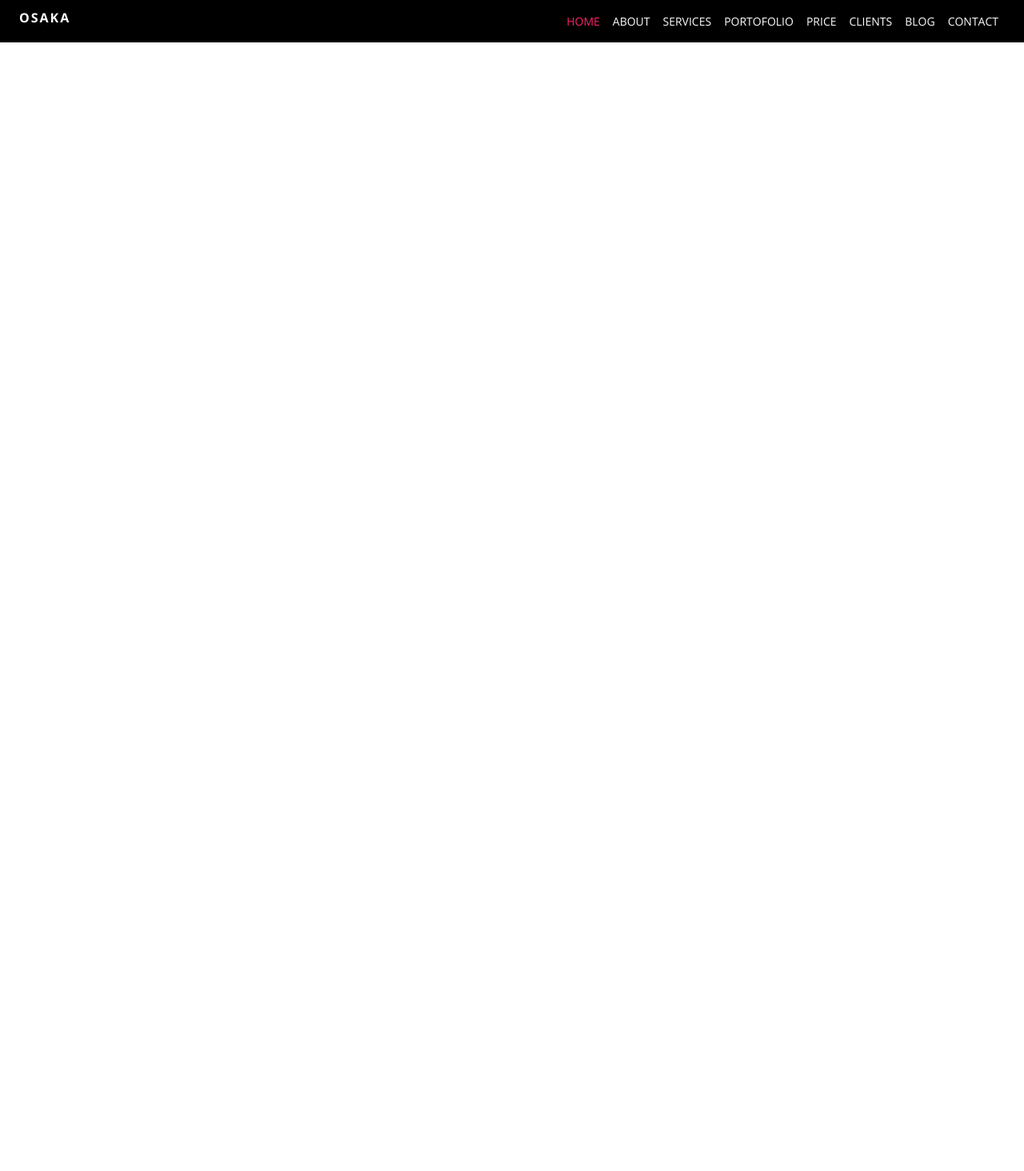
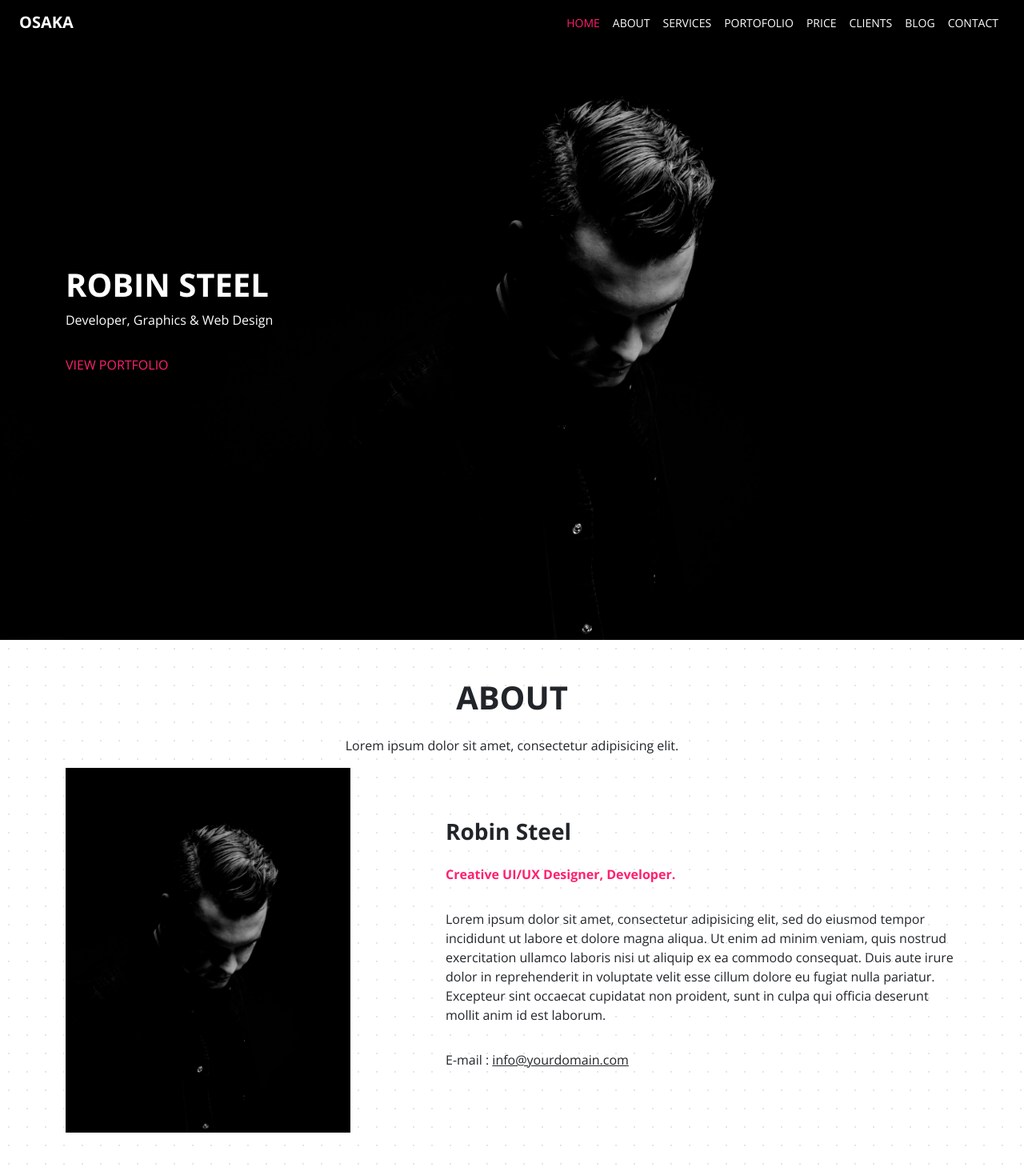
Before and after one commit to ali-albaz/osaka, a plain HTML site: page index.html in a window 1280 px wide. Shown: the whole page at 80% size. Before the commit the page ends 800 px from the top, so only its background shows below. Drawn offline with nearby package versions, Linux system fonts and the light colour scheme.

Commit message:
hero-about-section

```diff
--- a/assets/css/style.css
+++ b/assets/css/style.css
@@ -1,6 +1,10 @@
 :root{
     --primary-color: rgb(255, 32, 110);
     --main-font: "Open Sans", sans-serif;
+}
+
+.text__primary{
+    color: var(--primary-color);
 }
 
 body{
@@ -22,13 +26,21 @@ header .navbar-light .navbar-nav .nav-link.active{
     color: var(--primary-color);
 }
 
-header .navbar-light .navbar-brand{
-    color: #fff;
-    font-size: 1rem;
-    font-weight: 600;
-    letter-spacing: 2px;
+
+/* Hero Section */
+
+.hero{
+    background-image: url(./../images/Hero/bg.jpg);
+    background-size: cover;
 }
 
-header .navbar-light .navbar-brand:hover{
-    color: #fff;
+.hero a:hover{
+    color: var(--primary-color);
 }
+
+
+/* About Section */
+
+.about{
+    background-image: url(./../images/about/bg-about.jpg);
+}
--- a/index.html
+++ b/index.html
@@ -20,12 +20,10 @@
 
     <!--Header-->
     <header>
-        <nav class="navbar navbar-expand-lg navbar-light bg-black">
+        <nav class="navbar navbar-expand-lg navbar-light position-fixed top-0 w-100">
             <div class="container-fluid g-4">
 
-                <h4 class="navbar-brand text-uppercase fw-bold" href="#">Osaka</h4>
-
-                </button>
+                <a class="navbar-brand text-uppercase text-white fw-bold" href="#">Osaka</a>
 
                 <div class="collapse navbar-collapse" id="navbarSupportedContent">
                 <ul class="navbar-nav ms-auto mb-2 mb-lg-0">
@@ -35,31 +33,31 @@
                     </li>
 
                     <li class="nav-item">
-                        <a class="nav-link text-uppercase" href="#">About</a>
+                        <a class="nav-link text-uppercase text-white" href="#">About</a>
                     </li>
 
                     <li class="nav-item">
-                        <a class="nav-link text-uppercase" href="#">Services</a>
+                        <a class="nav-link text-uppercase text-white" href="#">Services</a>
                     </li>
 
                     <li class="nav-item">
-                        <a class="nav-link text-uppercase" href="#">Portofolio</a>
+                        <a class="nav-link text-uppercase text-white" href="#">Portofolio</a>
                     </li>
 
                     <li class="nav-item">
-                        <a class="nav-link text-uppercase" href="#">Price</a>
+                        <a class="nav-link text-uppercase text-white" href="#">Price</a>
                     </li>
 
                     <li class="nav-item">
-                        <a class="nav-link text-uppercase" href="#">Clients</a>
+                        <a class="nav-link text-uppercase text-white" href="#">Clients</a>
                     </li>
 
                     <li class="nav-item">
-                        <a class="nav-link text-uppercase" href="#">Blog</a>
+                        <a class="nav-link text-uppercase text-white" href="#">Blog</a>
                     </li>
 
                     <li class="nav-item">
-                        <a class="nav-link text-uppercase" href="#">Contact</a>
+                        <a class="nav-link text-uppercase text-white" href="#">Contact</a>
                     </li>
 
                 </ul>
@@ -68,6 +66,47 @@
         </nav>
     </header>
 
+    <main>
+        <!-- Hero Section -->
+         <section class="hero vh-100">
+
+            <div class="container h-100">
+                <div class="hero-content h-100 d-flex flex-column justify-content-center">
+                <h1 class="text-uppercase fw-bold text-white">robin steel</h1>
+                <p class="text-white">Developer, Graphics & Web Design</p>
+                <a href="#" class="text-uppercase text-decoration-none text__primary mt-3">View Portfolio</a>
+            </div>
+            </div>
+
+         </section>
+
+         <!-- About Section -->
+          <section class="about py-5">
+            <div class="about-header text-center">
+                <h2 class="fs-1 text-uppercase fw-bold ">About</h2>
+                <p class="mt-4">Lorem ipsum dolor sit amet, consectetur adipisicing elit.</p>
+            </div>
+
+            <div class="about-content">
+                <div class="container">
+                    <div class="row">
+
+                        <div class="col-md-4"><img src="./assets/images/about/me.jpg" class="img-fluid"></div>
+
+                        <div class="col-md-7 offset-1">
+                            <div class="about-details d-flex flex-column justify-content-center h-100 gap-3">
+                                <h3 class="fw-bold">Robin Steel</h3>
+                                <p class="text__primary fw-bold">Creative UI/UX Designer, Developer.</p>
+                                <p>Lorem ipsum dolor sit amet, consectetur adipisicing elit, sed do eiusmod tempor incididunt ut labore et dolore magna aliqua. Ut enim ad minim veniam, quis nostrud exercitation ullamco laboris nisi ut aliquip ex ea commodo consequat. Duis aute irure dolor in reprehenderit in voluptate velit esse cillum dolore eu fugiat nulla pariatur. Excepteur sint occaecat cupidatat non proident, sunt in culpa qui officia deserunt mollit anim id est laborum.</p>
+                                <p>E-mail : <span class="text-decoration-underline">info@yourdomain.com</span></p>
+                            </div>
+                        </div>
+                    </div>
+                </div>
+            </div>
+          </section>
+    </main>
+
 <script src="https://cdn.jsdelivr.net/npm/bootstrap@5.0.2/dist/js/bootstrap.bundle.min.js" integrity="sha384-MrcW6ZMFYlzcLA8Nl+NtUVF0sA7MsXsP1UyJoMp4YLEuNSfAP+JcXn/tWtIaxVXM" crossorigin="anonymous"></script>
 </body>
 </html>
```
Also changed, not shown: assets/images/Hero/bg.jpg (added), assets/images/about/bg-about.jpg (added), assets/images/about/me.jpg (added).
